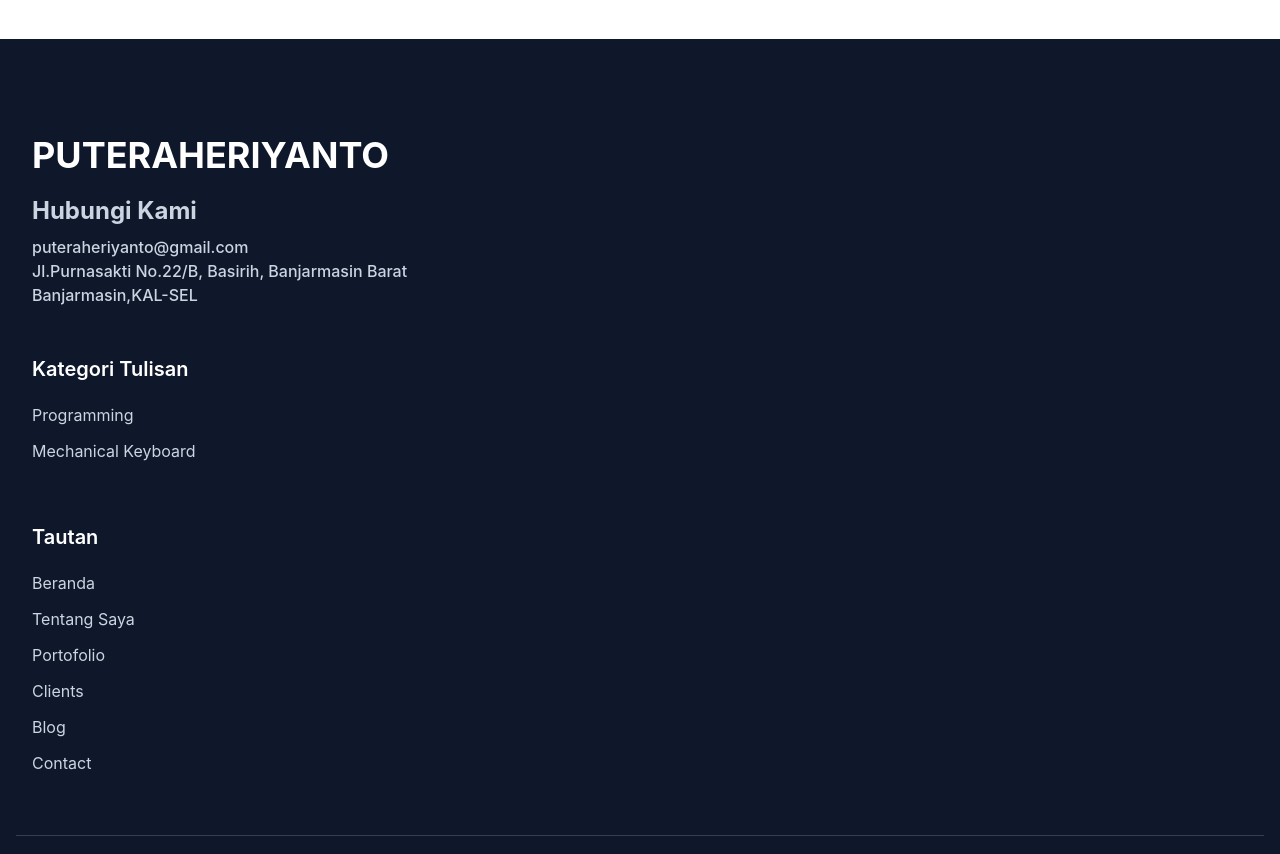
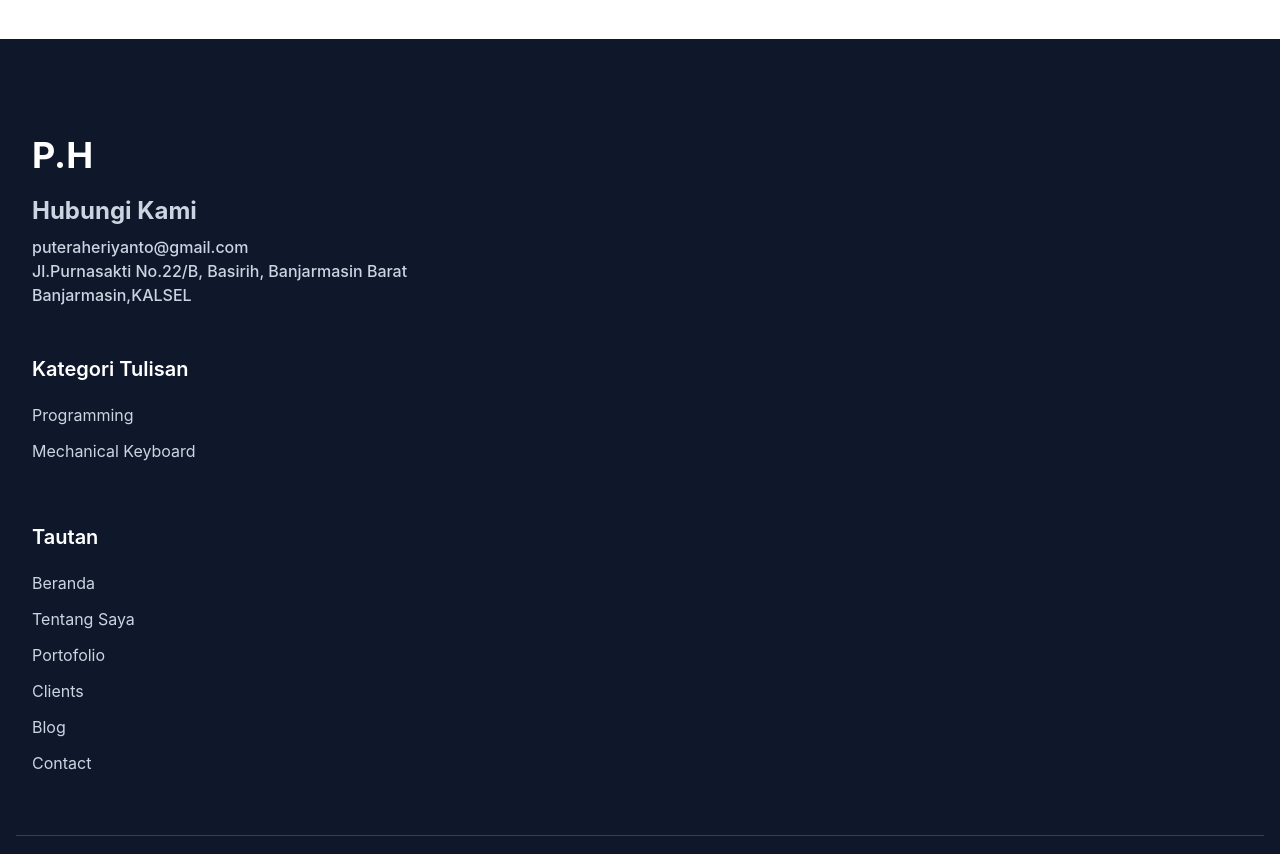
Before and after one commit to PuteraHeriyanto/portfolio, a website: page index.html in a window 1280 px wide. Shown: the part 4720-5574 px from the top of the page. Drawn offline with Linux system fonts and the light colour scheme.

Commit message:
index.html

```diff
--- a/index.html
+++ b/index.html
@@ -489,11 +489,11 @@
 			<div class="container">
 				<div class="flex flex-wrap">
 					<div class="w-full px-4 mb-12 text-slate-300 font-medium md:w-1/3">
-						<h2 class="font-bold text-4xl text-white mb-5">PUTERAHERIYANTO</h2>
+						<h2 class="font-bold text-4xl text-white mb-5">P.H</h2>
 						<h3 class="font-bold text-2xl mb-2">Hubungi Kami</h3>
 						<p>puteraheriyanto@gmail.com</p>
 						<p>Jl.Purnasakti No.22/B, Basirih, Banjarmasin Barat</p>
-						<p>Banjarmasin,KAL-SEL</p>
+						<p>Banjarmasin,KALSEL</p>
 					</div>
 					<div class="w-full px-4 mb-12 md:2-13">
 						<h3 class="font-semibold text-xl text-white mb-5">Kategori Tulisan</h3>
```
